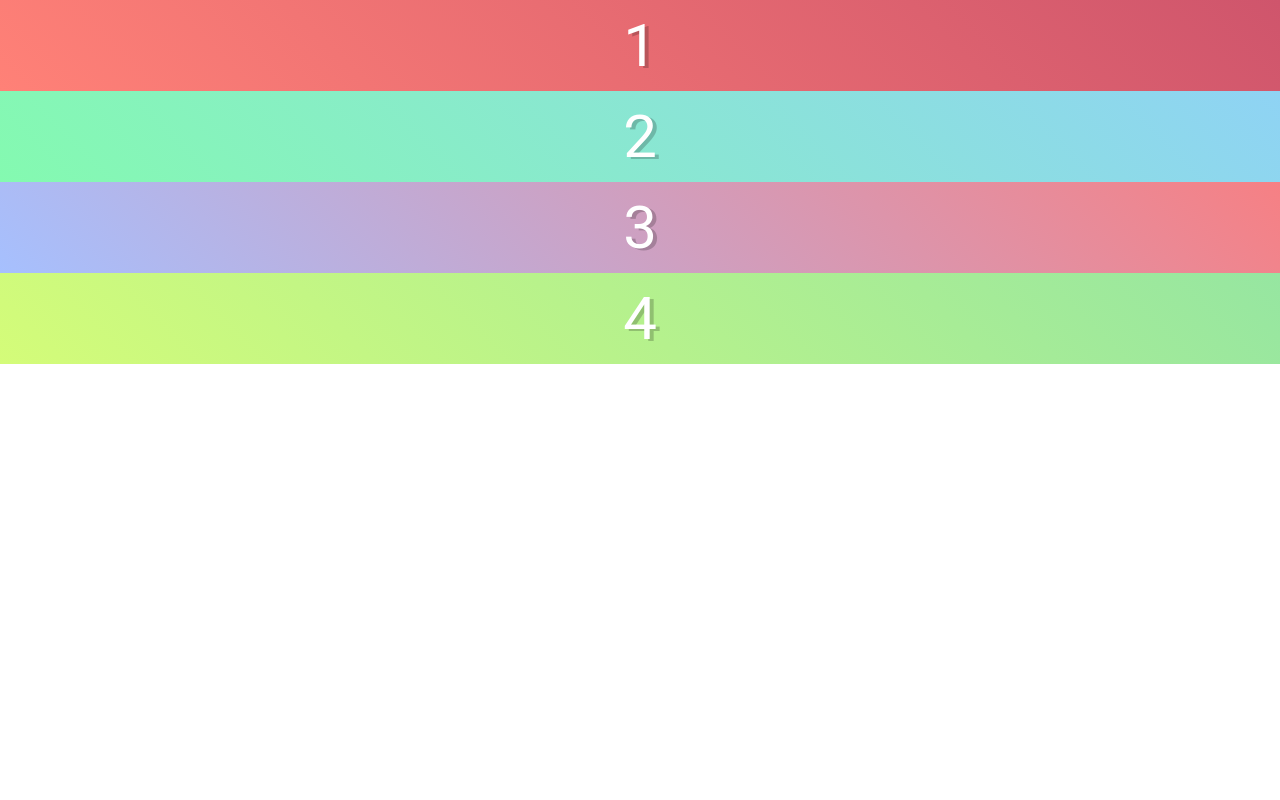
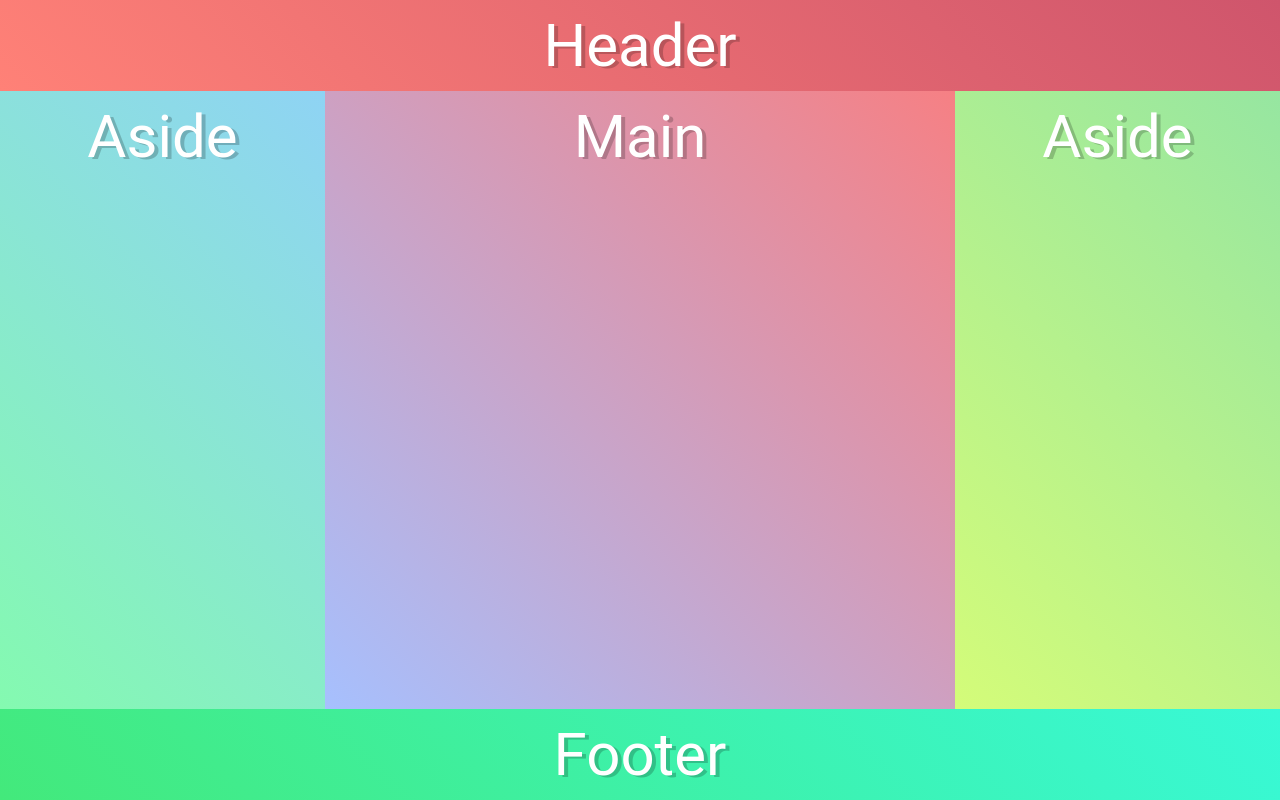
Before and after one commit to vladmitroshin/flexbox-basics, a plain HTML site: page pages/example-1.html in a window 1280 px wide. Drawn offline with Linux system fonts and the light colour scheme.

Commit message:
Add N-columns layout

```diff
--- a/pages/example-1.html
+++ b/pages/example-1.html
@@ -7,14 +7,18 @@
     <meta http-equiv="X-UA-Compatible" content="IE=edge">
     <meta name="viewport" content="width=device-width, initial-scale=1.0">
     <link rel="stylesheet" href="../css/style.min.css">
+    <link rel="stylesheet" href="../css/example-1.min.css">
 </head>
 
 <body>
     <div class="flex-container">
-        <div class="flex-item item-1">1</div>
-        <div class="flex-item item-2">2</div>
-        <div class="flex-item item-3">3</div>
-        <div class="flex-item item-4">4</div>
+        <header class="flex-item item-1">Header</header>
+        <main>
+            <aside class="flex-item item-2">Aside</aside>
+            <section class="flex-item item-3">Main</section>
+            <aside class="flex-item item-4">Aside</aside>
+        </main>
+        <footer class="flex-item item-5">Footer</footer>
     </div>
 </body>
 
--- /dev/null
+++ b/scss/example-1.scss
@@ -0,0 +1,28 @@
+.flex-container {
+  display: flex;
+  flex-direction: column;
+  min-height: 100vh;
+}
+
+main {
+  display: flex;
+  flex: 1;
+}
+
+aside {
+  flex: 1;
+}
+
+section {
+  flex: 2;
+}
+
+@media screen and (max-width: 650px) {
+  main {
+    flex-direction: column;
+  }
+
+  section {
+    order: -1;
+  }
+}
--- a/scss/style.scss
+++ b/scss/style.scss
@@ -16,7 +16,7 @@ $gradient-colors-second: #cf556c, #8fd3f4, #f68084, #96e6a1, #38f9d7, #fbc2eb,
 .menu-item,
 .flex-item {
   padding: 10px;
-  font: 900 60px "Roboto", sans-serif;
+  font: 400 60px "Roboto", sans-serif;
   color: #fff;
   text-align: center;
   text-shadow: 4px 2px 0 rgba(0, 0, 0, 0.2);
@@ -35,7 +35,6 @@ a {
   color: inherit;
   text-decoration: none;
   font-size: 40px;
-  font-weight: 400;
 
   display: flex;
   justify-content: center;
```
Also changed, not shown: css/example-1.min.css (added).
